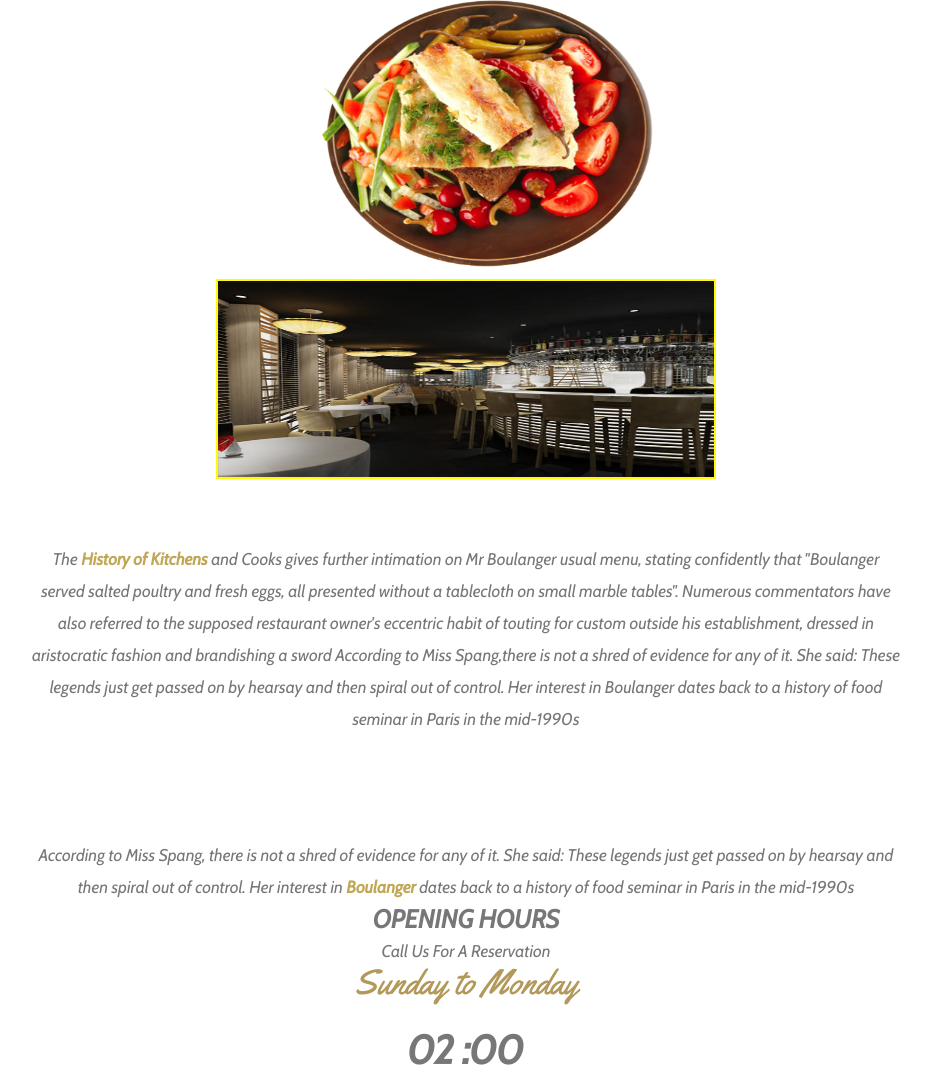
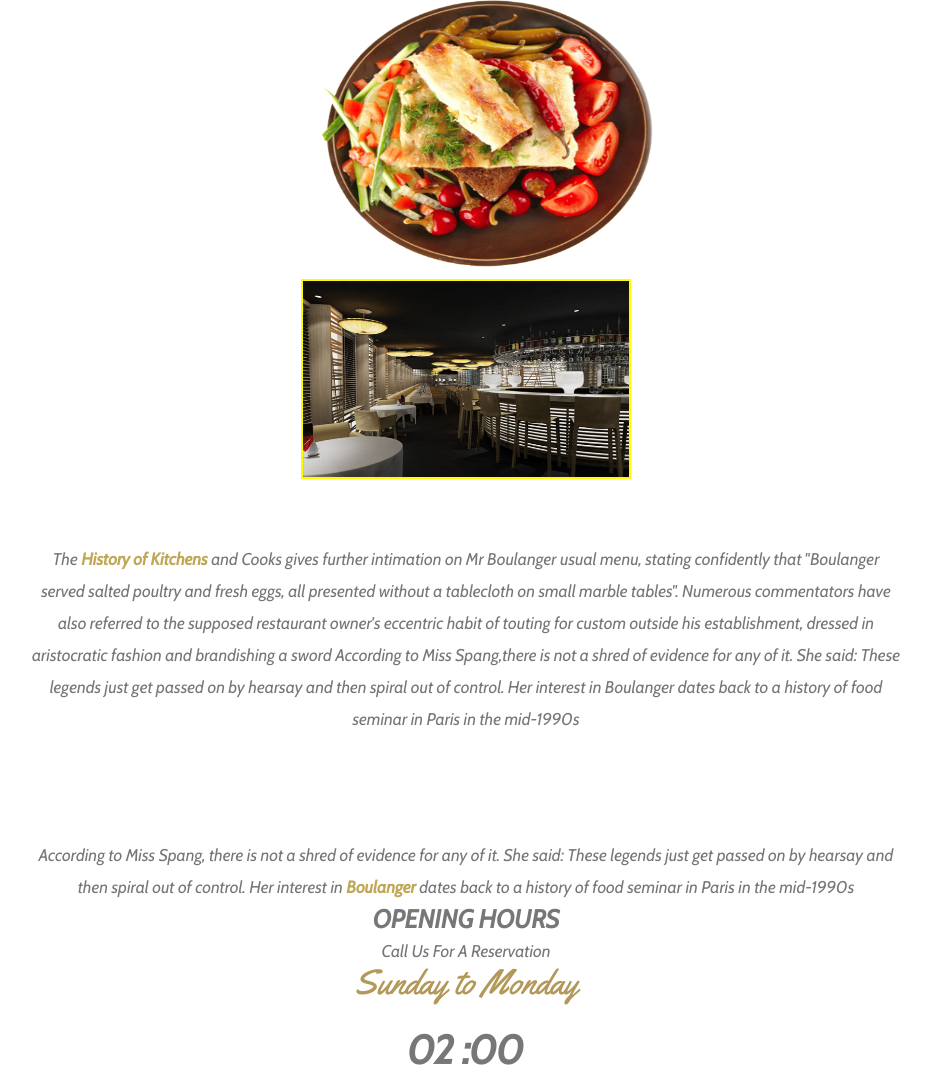
Before and after one commit to MalhotraUtkarsh/elixir_2.0, a plain HTML site: page index.html in a window 1280 px wide. Shown: the part 1851-2930 px from the top of the page, without its empty margins (174-1105 px from the left). Drawn offline with nearby package versions, Linux system fonts and the light colour scheme.

Commit message:
Update style.css

```diff
--- a/Css/style.css
+++ b/Css/style.css
@@ -364,7 +364,7 @@ background: rgba(12,12,13,0.78);
     height: 250px;
     width: 80%;
     margin: 0 auto;
-    max-width: 500px;
+    max-width: 330px;
     max-height: 200px;
     /* box-shadow: 1px 1px 1px 1px rgb(0, 217, 255); */
     /* display: block; */
```
